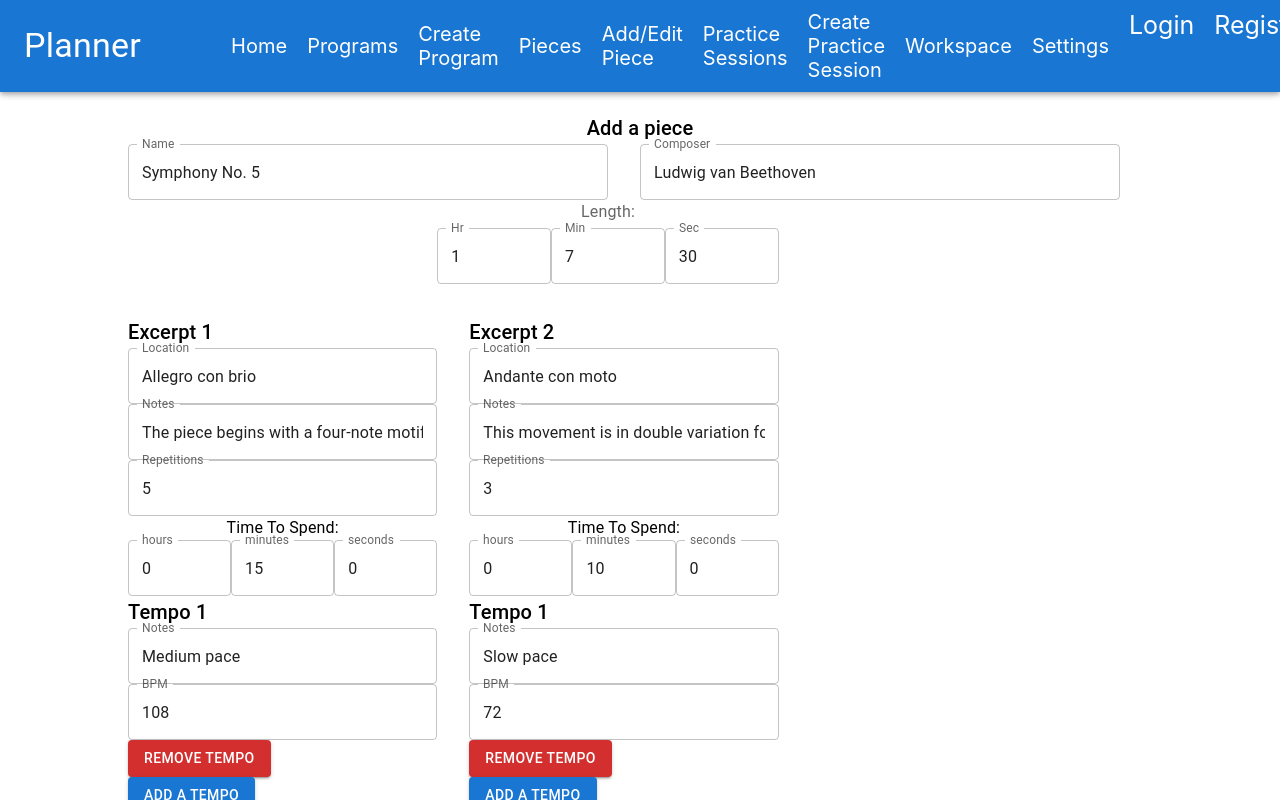
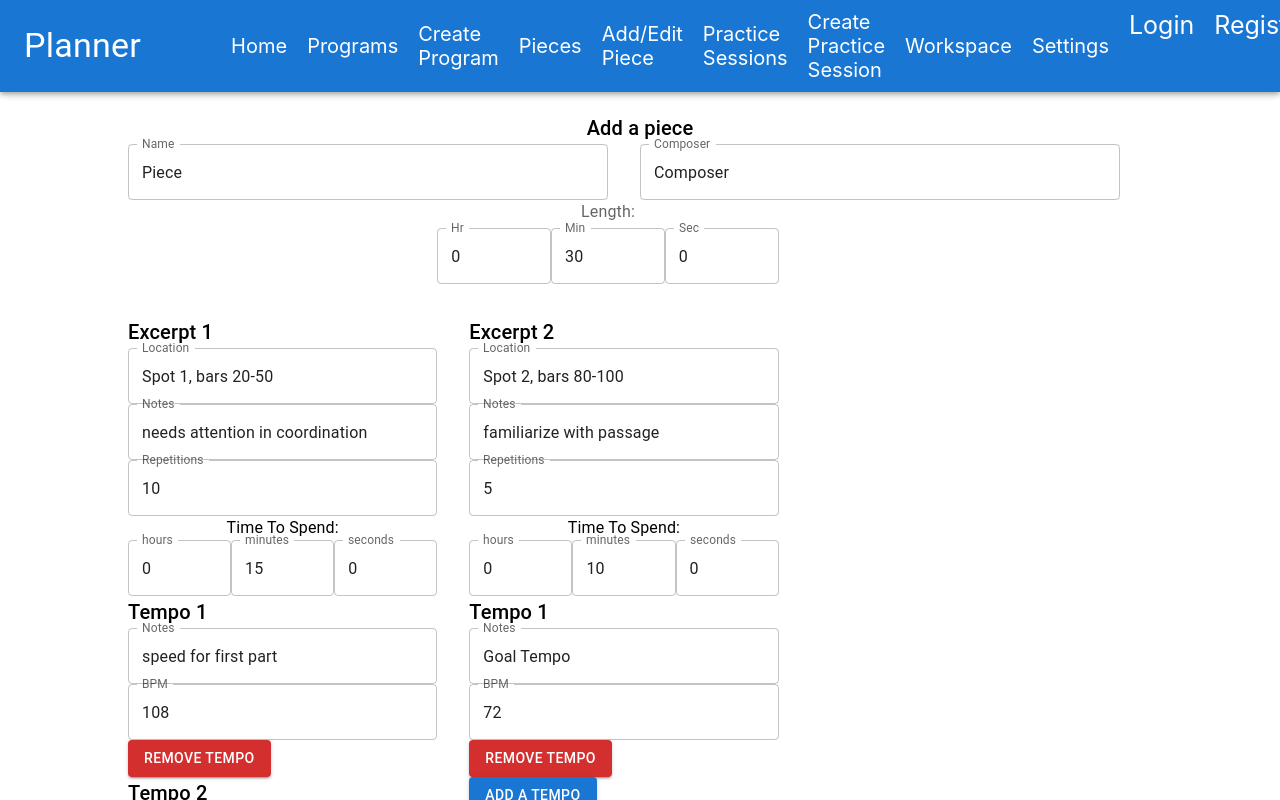
Before and after one commit to shoneriki/mern-practice, a React (Create React App) app in the folder client/: page /piece/create in a window 1280 px wide. Shown: the top 800 px of the page. Built offline with nearby package versions, Linux system fonts and the light colour scheme; no server answers.

Commit message:
changed seedData for piece

```diff
--- a/client/src/App.css
+++ b/client/src/App.css
@@ -78,23 +78,6 @@ a {
   text-decoration: none;
   margin: 10px;
   font-size: 25px;
-}
-
-.create-recipe {
-  display: flex;
-  flex-direction: column;
-  justify-content: center;
-  align-items: center;
-  padding: 20px;
-  background-color: white;
-  border-radius: 5px;
-  box-shadow: 0 0 5px rgba(0, 0, 0, 0.1);
-  margin: 20px;
-  width: 400px;
-}
-.create-recipe form {
-  display: flex;
-  flex-direction: column;
 }
 
 .create-program {
--- a/client/src/pages/piece-pages/create-edit-piece.js
+++ b/client/src/pages/piece-pages/create-edit-piece.js
@@ -20,18 +20,18 @@ function AddPieceForm() {
 
 
   const seedData = {
-    name: "Symphony No. 5",
-    composer: "Ludwig van Beethoven",
+    name: "Piece",
+    composer: "Composer",
     length: {
-      hours: 1,
-      minutes: 7,
-      seconds: 30,
+      hours: 0,
+      minutes: 30,
+      seconds: 0,
     },
     excerpts: [
       {
-        location: "Allegro con brio",
-        notes: "The piece begins with a four-note motif.",
-        repetitions: 5,
+        location: "Spot 1, bars 20-50",
+        notes: "needs attention in coordination",
+        repetitions: 10,
         timeToSpend: {
           hours: 0,
           minutes: 15,
@@ -39,16 +39,20 @@ function AddPieceForm() {
         },
         tempi: [
           {
-            notes: "Medium pace",
+            notes: "speed for first part",
             bpm: 108,
+          },
+          {
+            notes: "speed for second part",
+            bpm: 120
           },
         ],
         mastered: false,
       },
       {
-        location: "Andante con moto",
-        notes: "This movement is in double variation form.",
-        repetitions: 3,
+        location: "Spot 2, bars 80-100",
+        notes: "familiarize with passage",
+        repetitions: 5,
         timeToSpend: {
           hours: 0,
           minutes: 10,
@@ -56,7 +60,7 @@ function AddPieceForm() {
         },
         tempi: [
           {
-            notes: "Slow pace",
+            notes: "Goal Tempo",
             bpm: 72,
           },
         ],
```
Also changed, not shown: 2 other files (tests, documents, lock files or other folders).
